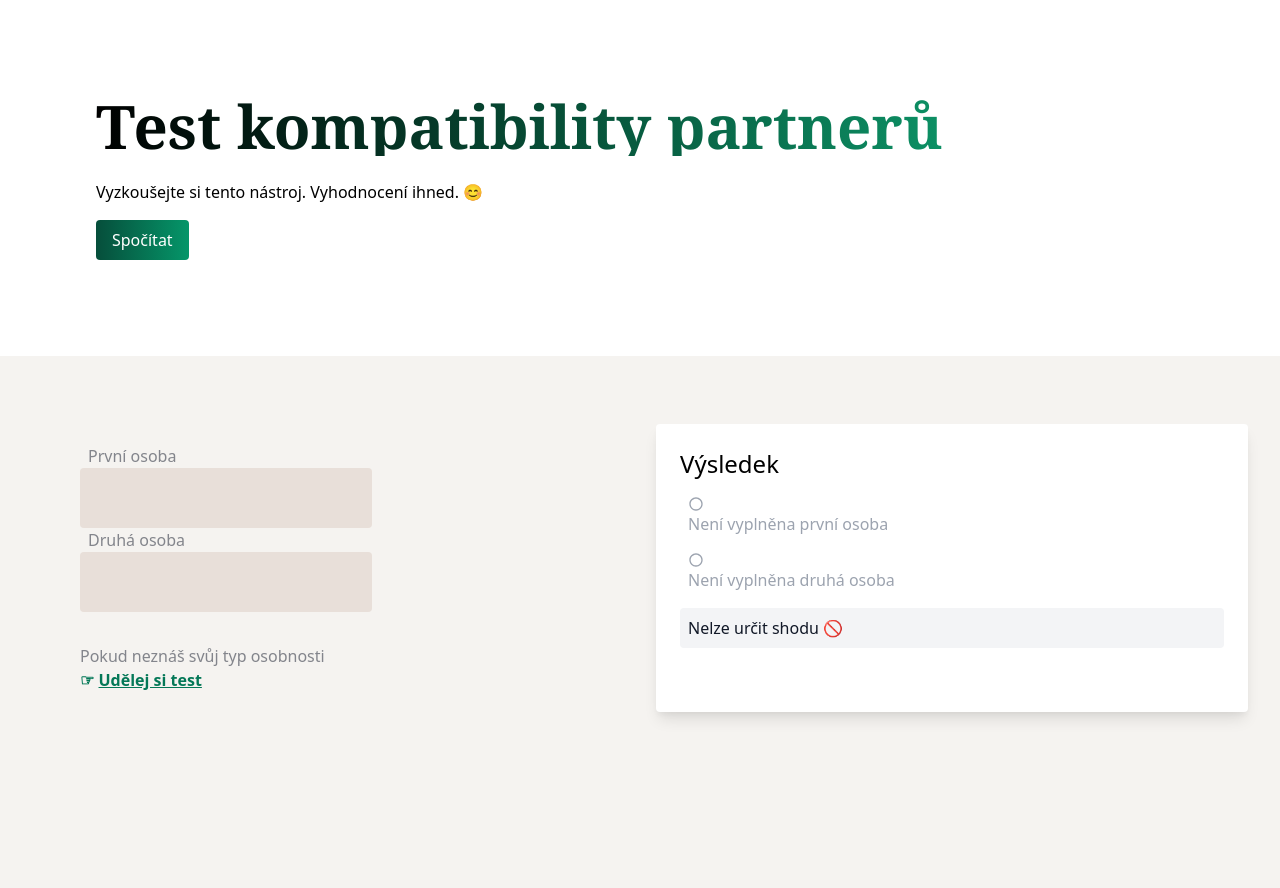
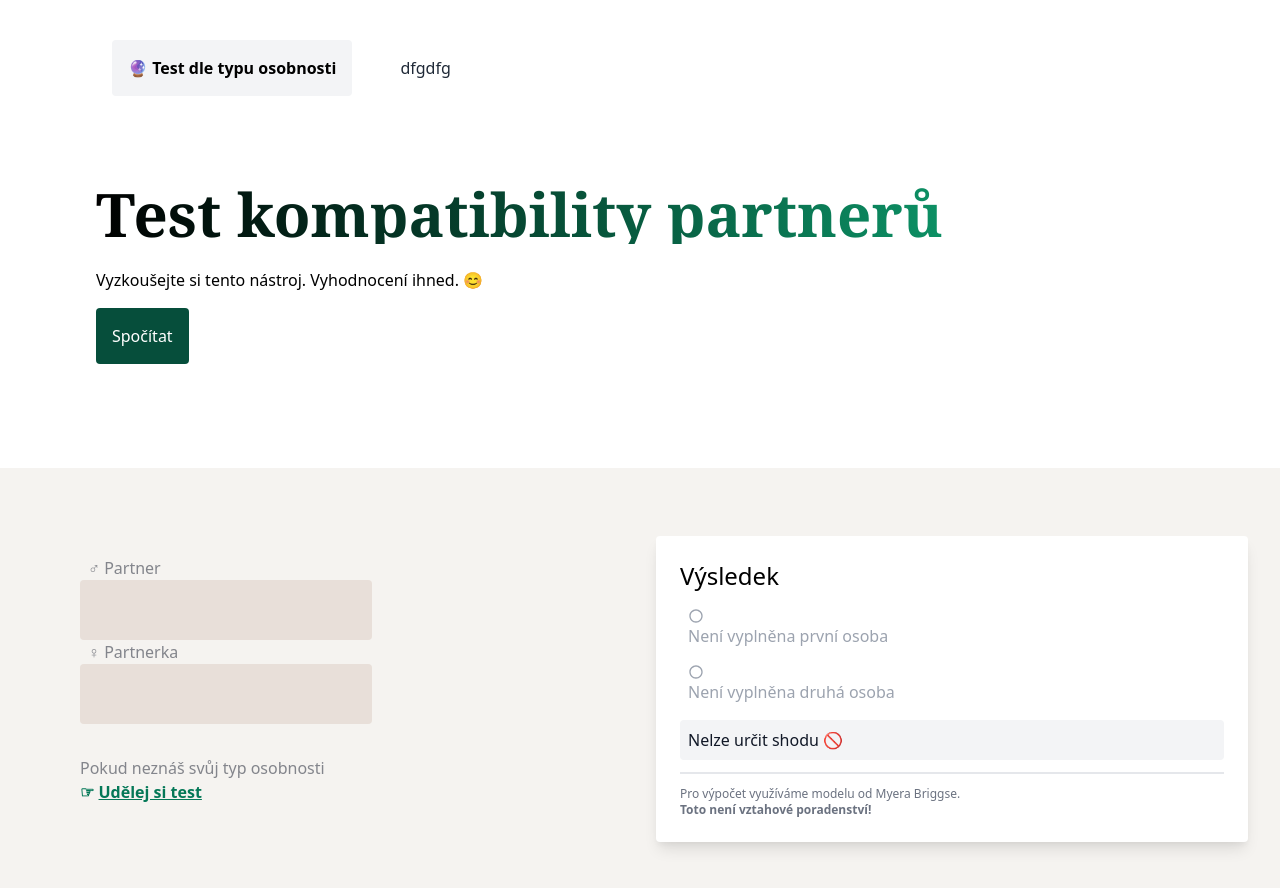
Before and after one commit to vojtacina/test, a Next.js app: page /vypocet in a window 1280 px wide. Shown: the top 888 px of the page. Before the commit the page ends 800 px from the top, so only its background shows below. Built offline with nearby package versions, Linux system fonts and the light colour scheme.

Commit message:
calculation data enhaced

```diff
--- a/components/Form.js
+++ b/components/Form.js
@@ -14,10 +14,10 @@ const Form = () => {
         <div className="w-100 p-2 flex">
 
             <div className="m-10 flex-1">
-                <label name="first" className="w-100 mx-4 text-gray-900 text-opacity-50">První osoba
+                <label name="first" className="w-100 mx-4 text-gray-900 text-opacity-50">♂︎ Partner
                     <input name="first" maxLength="4" type="text" onChange={event => setFirst(event.target.value.toUpperCase())} value={first} className="focus:bg-opacity-5 focus:outline-none outline-none tracking-widest mx-2 p-4 w-100 block bg-yellow-900 bg-opacity-10 rounded text-lg text-black duration-150 focus:shadow-lg"></input>
                 </label>
-                <label name="second" className="w-100 mx-0 text-gray-900 text-opacity-50">Druhá osoba
+                <label name="second" className="w-100 mx-0 text-gray-900 text-opacity-50">♀︎ Partnerka
                     <input name="second" maxLength="4" type="text" onChange={event => setSecond(event.target.value.toUpperCase())} value={second} className="focus:bg-opacity-5 focus:outline-none outline-none tracking-widest mx-2 p-4 w-100 block bg-yellow-900 bg-opacity-10 rounded text-lg text-black duration-150 focus:shadow-lg"></input>
                 </label>
                 <div className="px-2 mt-8 text-gray-900 text-opacity-50">Pokud neznáš svůj typ osobnosti</div>
--- /dev/null
+++ b/components/Header.js
@@ -0,0 +1,16 @@
+const Item = ({title, active}) => {
+    return (
+        <div className={"m-4 p-4 rounded "+ (active ? "bg-gray-100 text-black font-bold" : "bg-white hover:bg-gray-100 text-gray-800 ")} >
+                {title}
+            </div>
+    ) }
+
+const Header = () => {
+    return (
+        <div className="justify-start bg-white px-24 py-6 flex flex-center ">
+                <Item title="🔮  Test dle typu osobnosti" active={true} />
+                <Item title="dfgdfg" active={false} />
+            </div>
+    ) }
+
+export default Header
--- a/components/Status.js
+++ b/components/Status.js
@@ -11,24 +11,24 @@ let types_n = [{
     bad: [],
 }, {
     name: "INTP",
-    ideal: [],
-    great: [],
-    good: [],
-    poor: [],
-    bad: []
+    ideal: ["ENTJ", "ESTJ"],
+    great: ["INFP", "INFJ", "ENFJ", "INTJ", "INTP", "ENFP", "ENTP"],
+    good: ["ISFP", "ESFP", "ISTP", "ESTP"],
+    poor: ["ISFJ", "ESFJ", "ISTJ"],
+    bad: [],
 }, {
     name: "ENTJ",
-    ideal: [],
-    great: [],
-    good: [],
+    ideal: ["INFP", "INTP"],
+    great: ["INFJ", "ENFJ", "INTJ", "ENTJ", "ENFP", "ENTP"],
+    good: ["ISFP", "ESFP", "ISTP", "ESTP", "ISFJ", "ESFJ", "ISTJ", "ESTJ"],
     poor: [],
-    bad: []
+    bad: [],
 }, {
     name: "ENTP",
-    ideal: [],
-    great: [],
-    good: [],
-    poor: [],
+    ideal: ["INFJ", "INTP"],
+    great: ["INFP", "ENFJ", "INTJ", "ENTJ", "INTP", "ENFP", "ENTP"],
+    good: ["ISFP", "ESFP", "ISTP", "ESTP"],
+    poor: ["ISFJ", "ESFJ", "ISTJ", "ESTJ"],
     bad: []
 }, {
     name: "INFJ",
@@ -79,7 +79,7 @@ let types_n = [{
     good: [],
     poor: [],
     bad: []
-},  {
+}, {
     name: "ISTP",
     ideal: [],
     great: [],
@@ -140,7 +140,6 @@ function Calc({ first, second }) {
         return <div className="mt-2 block bg-gray-100 p-2 rounded text-gray-900">Neznámá shoda (není v databázi) 😬</div>
     }
 
-
 }
 
 const Status = ({ first, second }) => (
@@ -172,6 +171,10 @@ const Status = ({ first, second }) => (
             <Calc first={first} second={second} />
             :
             <div className="mt-2 block bg-gray-100 p-2 rounded text-gray-900">Nelze určit shodu 🚫</div>}
+        <div className="text-gray-500 text-xs mt-3 pt-3 border-t-2">
+            <p>Pro výpočet využíváme modelu od Myera Briggse.</p>
+            <p className="font-bold">Toto není vztahové poradenství!</p>
+            </div>
 
     </div>
 )
--- a/components/Teaser.js
+++ b/components/Teaser.js
@@ -4,10 +4,10 @@ import { Link } from 'react-scroll'
 const Teaser = () => {
     return (
         <div className=" bg-white pb-16">
-                <div className="pb-6 pt-24 container mx-auto px-24">
+                <div className="pb-6 pt-12 container mx-auto px-24">
                     <h2 className="text-6xl font-bold font-serif text-primary bg-clip-text text-transparent bg-gradient-to-r from-black to-green-500 mb-4">Test kompatibility partnerů</h2>
                     <p className="mt-6">Vyzkoušejte si tento nástroj. Vyhodnocení ihned. 😊</p>
-                    <Link to="main" spy={true} smooth={true}><button className="bg-gradient-to-r from-green-900 to-green-600 text-white rounded px-4 py-2 mt-4 my-2 hover:shadow hover:from-green-900 hover:to-green-500 duration-150">Spočítat</button></Link>
+                    <Link to="main" spy={true} smooth={true}><button className={"my-4 p-4 rounded bg-green-900 text-white"}>Spočítat</button></Link>
 
                     {/*  <img src={blok.image.filename} alt={blok.image.alt} className="w-full rounded-lg" /> */}
                 </div>
--- a/pages/vypocet.js
+++ b/pages/vypocet.js
@@ -1,10 +1,16 @@
 import Head from 'next/head'
 import Form from '../components/Form'
 import Teaser from '../components/Teaser'
+import Header from '../components/Header'
 
 export default function Home() {
     return (
         <div>
+            <Head>
+                <title>Test kompatibility partnerů</title>
+                <link rel="icon" href="/favicon.ico" />
+            </Head>
+            <Header />
 
             <Teaser />
 
```
